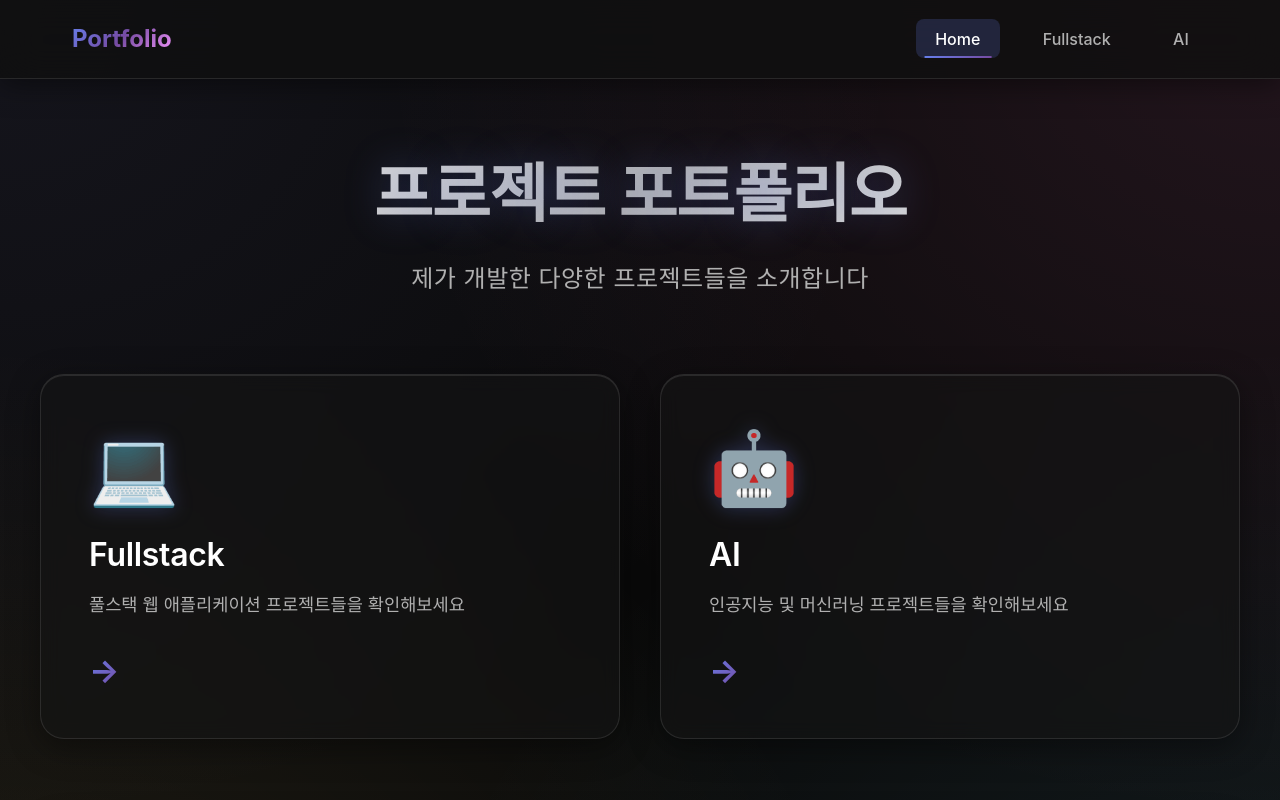
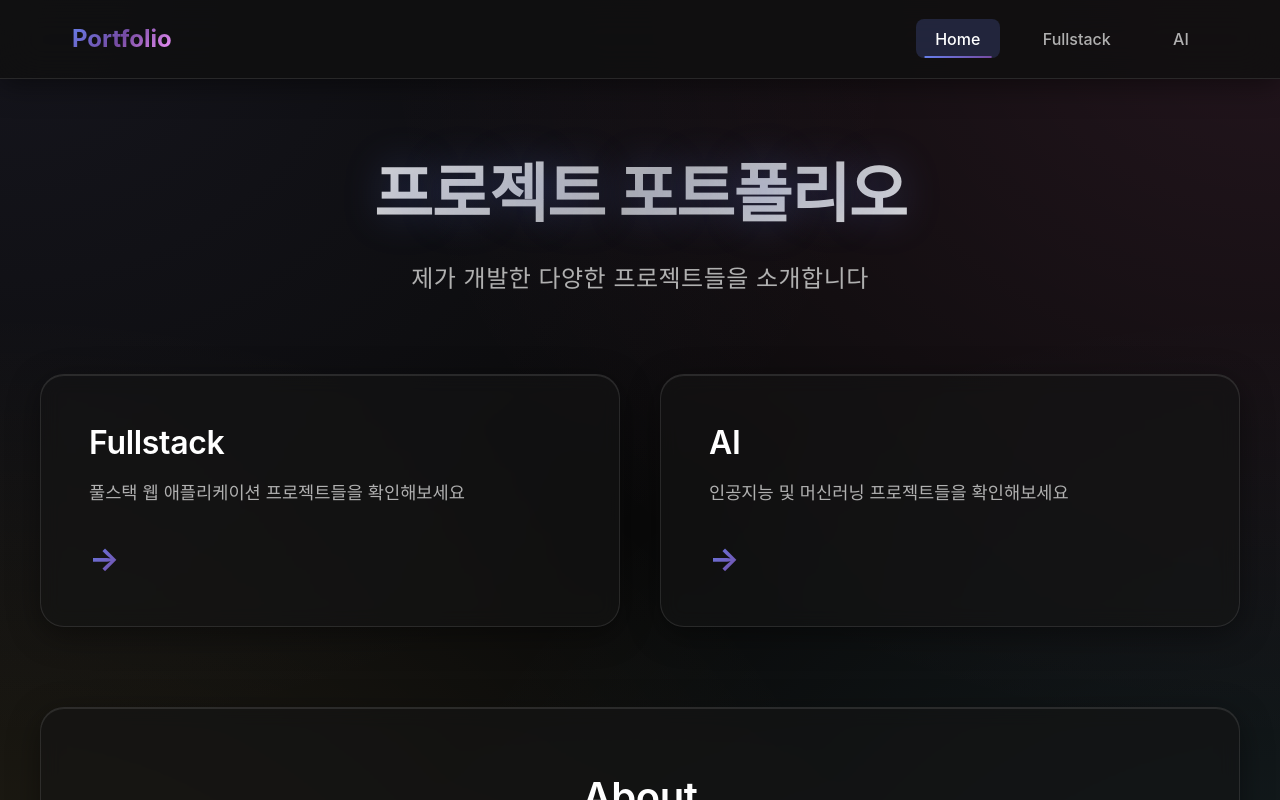
Before and after one commit to waguwagu796/waguwagu796.github.io, a React (Create React App) app: page / in a window 1280 px wide. Shown: the top 800 px of the page. Built offline with nearby package versions, Linux system fonts and the light colour scheme.

Commit message:
이모티콘 삭제

```diff
--- a/src/pages/Home.js
+++ b/src/pages/Home.js
@@ -15,7 +15,6 @@ function Home() {
 
         <div className="category-cards">
           <Link to="/fullstack" className="category-card">
-            <div className="card-icon">💻</div>
             <h2 className="card-title">Fullstack</h2>
             <p className="card-description">
               풀스택 웹 애플리케이션 프로젝트들을 확인해보세요
@@ -24,7 +23,6 @@ function Home() {
           </Link>
 
           <Link to="/ai" className="category-card">
-            <div className="card-icon">🤖</div>
             <h2 className="card-title">AI</h2>
             <p className="card-description">
               인공지능 및 머신러닝 프로젝트들을 확인해보세요
```
